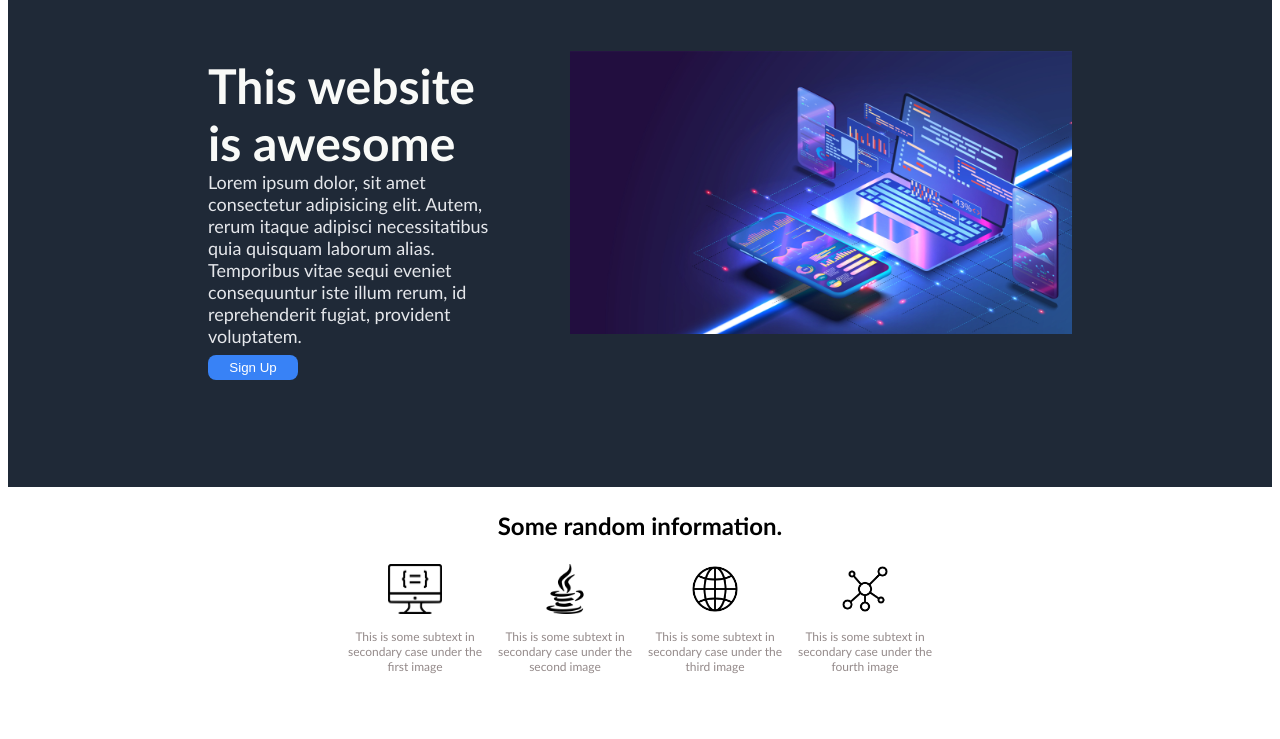
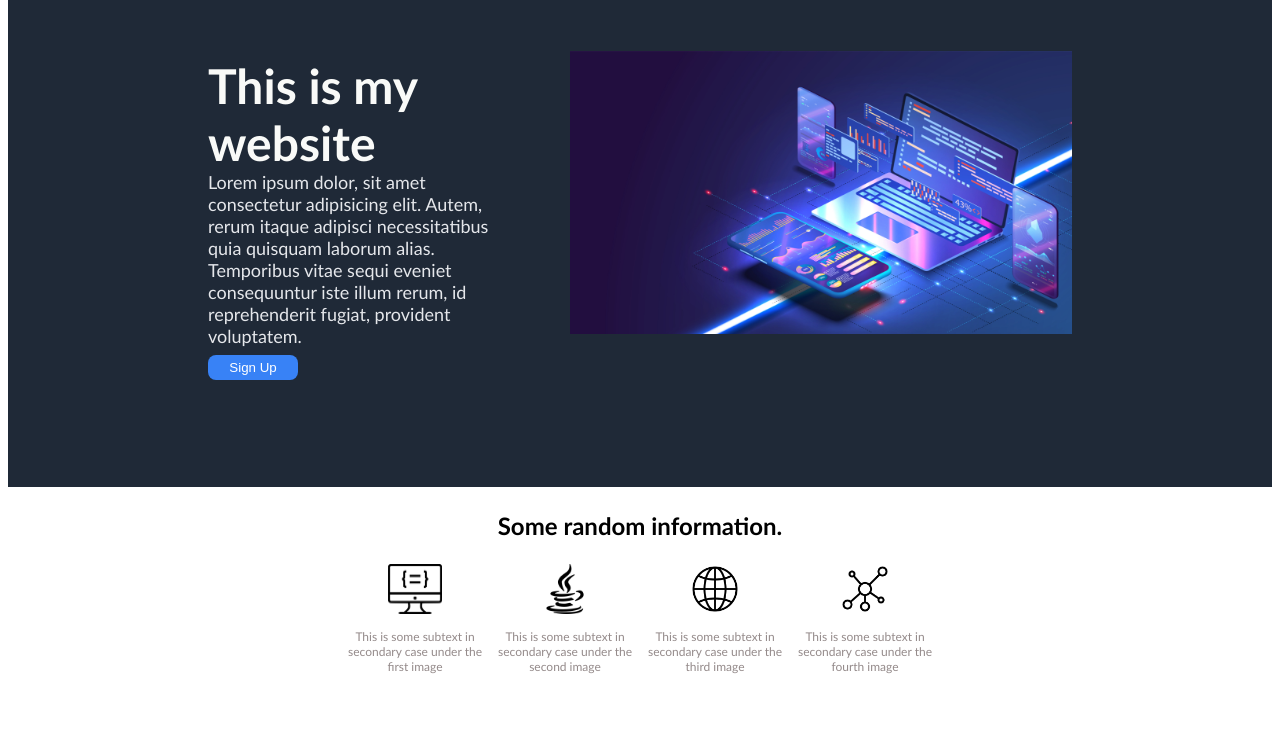
Before and after one commit to CraigProg/landing-page, a plain HTML site: page index.html in a window 1280 px wide. Shown: the part 61-800 px from the top of the page. Drawn offline with Linux system fonts and the light colour scheme.

Commit message:
Changes header

```diff
--- a/index.html
+++ b/index.html
@@ -19,7 +19,7 @@
 
     <div class="topmenu">
         <div class="topleft">
-            <div class="headtext">This website is awesome</div>
+            <div class="headtext">This is my website</div>
             <div class="secondary">Lorem ipsum dolor, sit amet consectetur adipisicing elit. Autem, rerum itaque adipisci necessitatibus quia quisquam laborum alias. Temporibus vitae sequi eveniet consequuntur iste illum rerum, id reprehenderit fugiat, provident voluptatem.</div>
             <button class="signup">Sign Up</button>
         </div>
```
